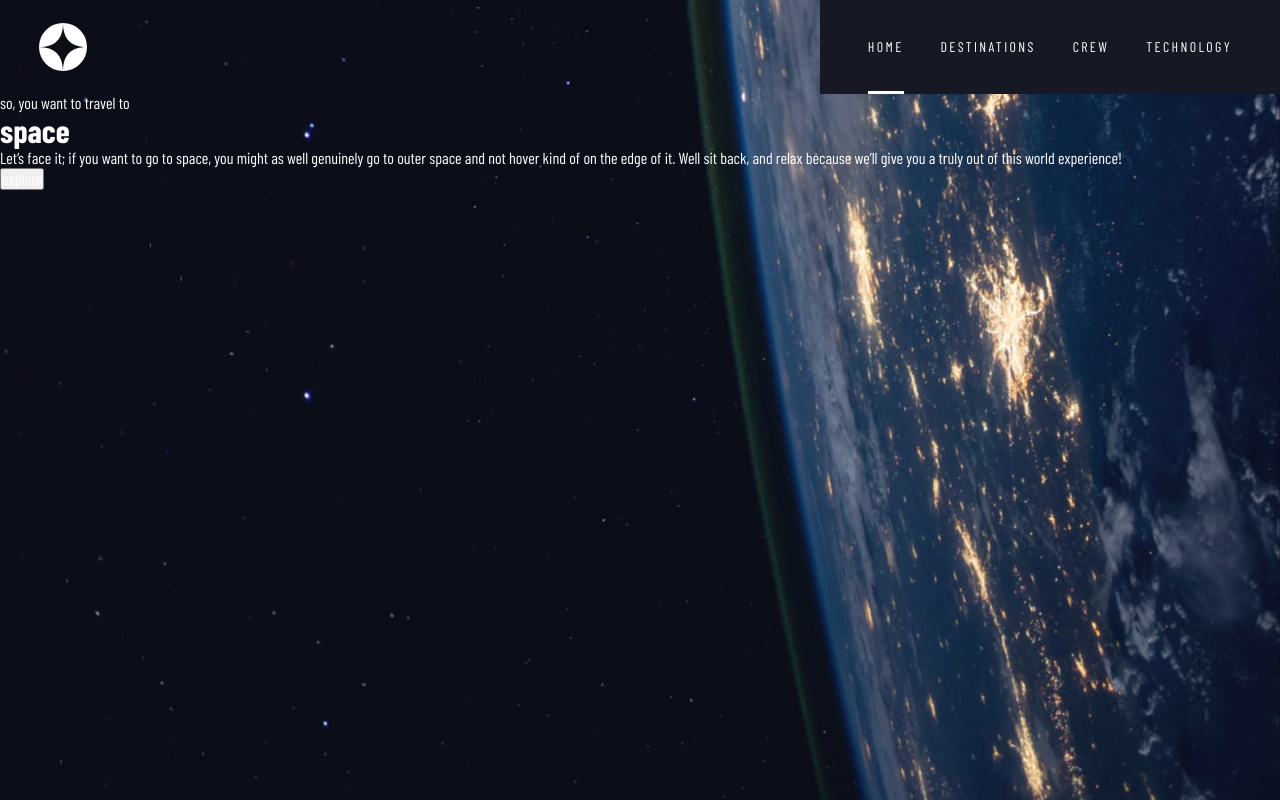
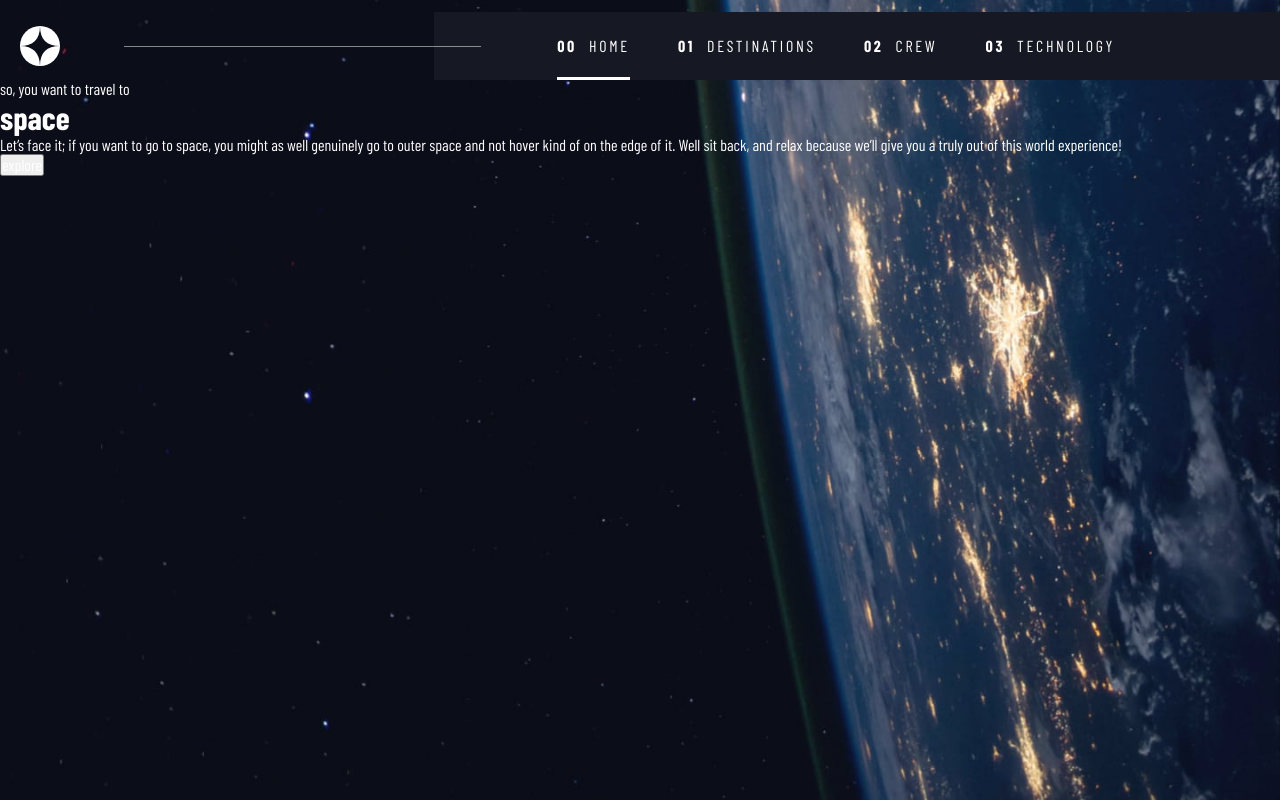
Before and after one commit to A-Awad1/Space-Tourism-Website, a Vue app: page / in a window 1280 px wide. Built offline with nearby package versions, Linux system fonts and the light colour scheme; a web font is replaced by a local one.

Commit message:
update App Nav

```diff
--- a/src/components/AppNav.vue
+++ b/src/components/AppNav.vue
@@ -62,24 +62,43 @@ nav {
   padding: 24px {
     bottom: 0;
   }
-  @include medium {
+  @include small {
     padding: 0 {
       left: 39px;
     }
   }
-  @include xxLarge {
+  @include large {
     padding: 40px 0 0 55px;
+  }
+  @include smallHeight {
+    padding: 12px {
+      bottom: 0;
+    }
+    @include small {
+      padding: 0 {
+        left: 20px;
+      }
+    }
+    @include large {
+      padding-top: 12px;
+    }
   }
   > {
     img:first-of-type {
       width: 40px;
-      @include medium {
+      @include small {
         width: 48px;
+      }
+      @include smallHeight {
+        width: 35px;
+        @include small {
+          width: 40px;
+        }
       }
     }
     .line {
       display: none;
-      @include xxLarge {
+      @include xLarge {
         display: block;
         height: 1px;
         flex: 1;
@@ -90,7 +109,7 @@ nav {
     }
     img:last-of-type {
       cursor: pointer;
-      @include medium {
+      @include small {
         display: none;
       }
     }
@@ -98,6 +117,7 @@ nav {
       background-color: colors.$main-background;
       height: 100%;
       width: 254px;
+      max-width: calc(100% - 70px);
       position: absolute;
       top: 0;
       right: 0;
@@ -105,7 +125,7 @@ nav {
       display: flex;
       flex-direction: column;
       gap: 12px;
-      @include medium {
+      @include small {
         height: auto;
         width: auto;
         position: static;
@@ -114,9 +134,20 @@ nav {
         flex-direction: row;
         gap: 37px;
       }
-      @include xxLarge {
+      @include xLarge {
         padding: 0 165px 0 123px;
         gap: 48px;
+      }
+      @include smallHeight {
+        padding-top: 100px;
+        gap: 6px;
+        @include small {
+          padding-top: 0;
+          gap: 37px;
+        }
+        @include xLarge {
+          gap: 48px;
+        }
       }
       > {
         img {
@@ -124,8 +155,11 @@ nav {
           top: 34px;
           right: 26px;
           cursor: pointer;
-          @include medium {
+          @include small {
             display: none;
+          }
+          @include smallHeight {
+            top: 24px;
           }
         }
         li {
@@ -137,14 +171,19 @@ nav {
           width: fit-content;
           padding: 10px 0;
           user-select: none;
-          @include medium {
+          @include small {
             letter-spacing: 2.36px;
             padding: 39px 0;
             font-size: 14px;
           }
-          @include xxLarge {
+          @include large {
             letter-spacing: 2.7px;
             font-size: 16px;
+          }
+          @include smallHeight {
+            @include small {
+              padding: 25px 0;
+            }
           }
           &:first-of-type {
             counter-set: route 0;
@@ -153,10 +192,10 @@ nav {
             content: "0" counter(route);
             padding-right: 12px;
             font-weight: bold;
-            @include medium {
+            @include small {
               display: none;
             }
-            @include xxLarge {
+            @include large {
               display: initial;
             }
           }
```
